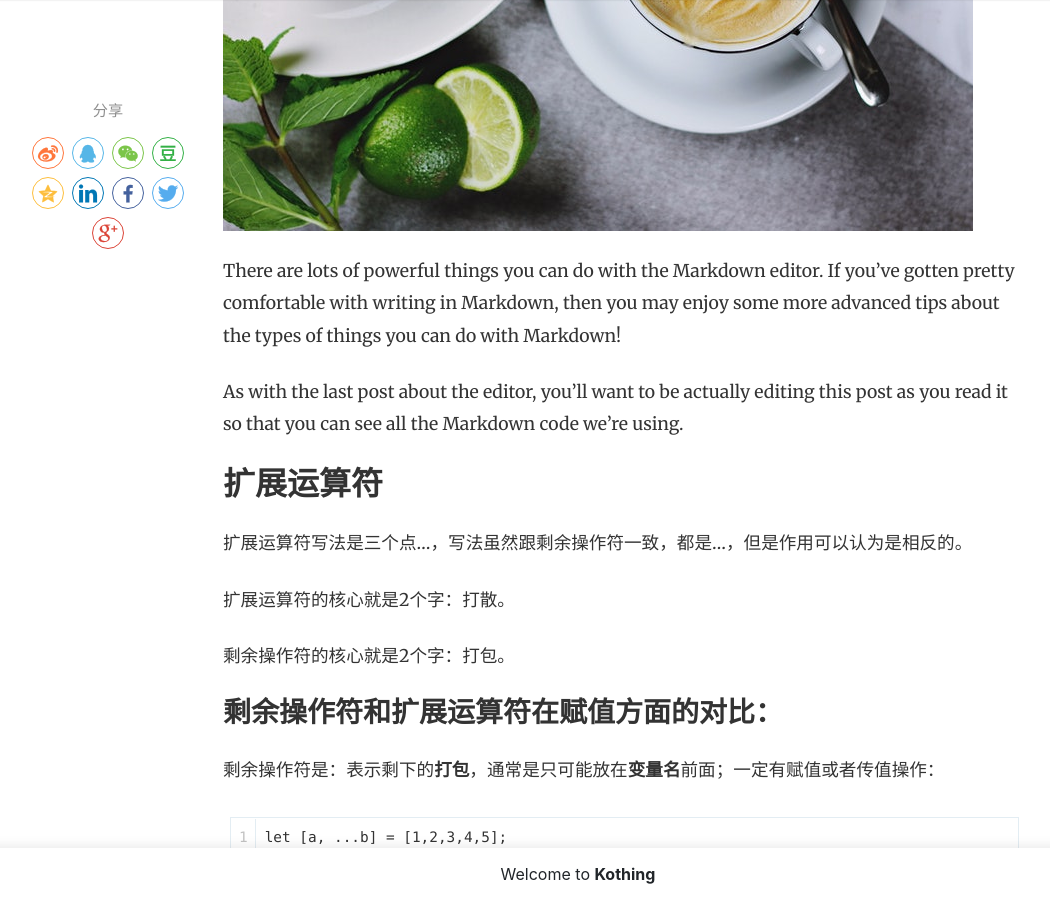
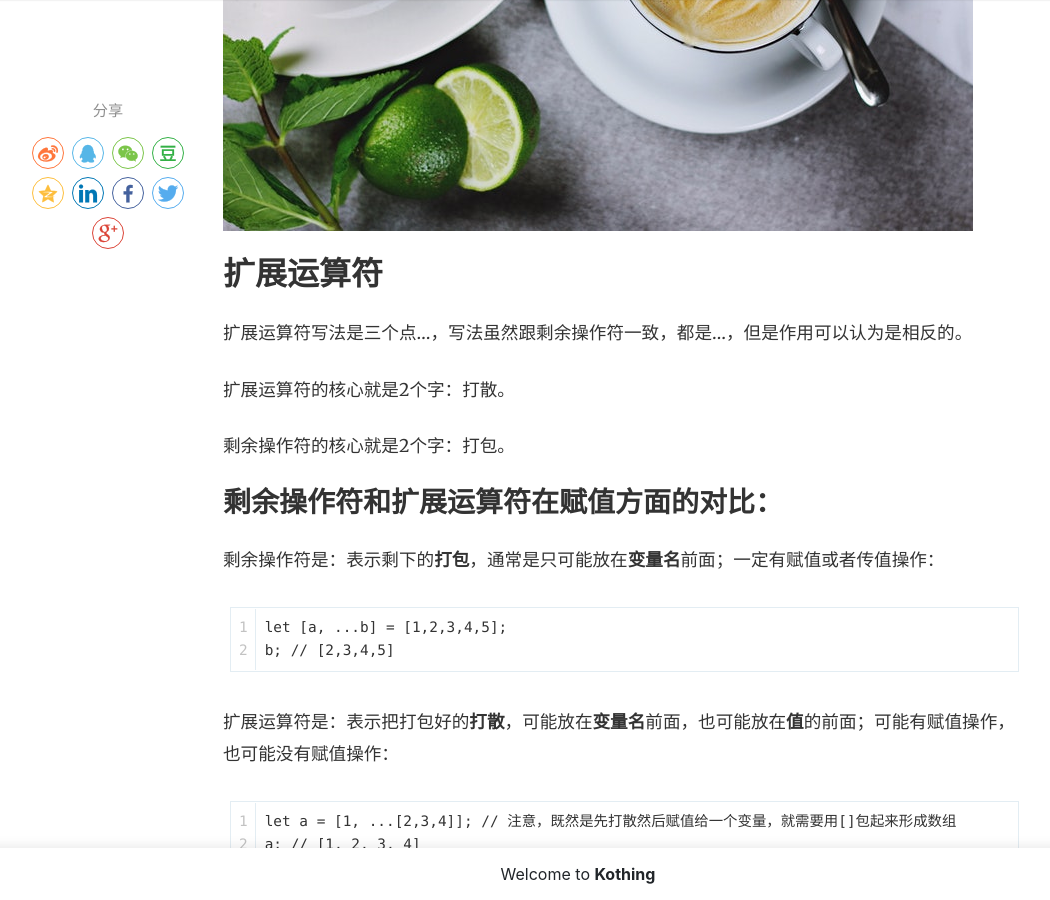
Before and after one commit to kothing/kothing.github.io, a Jekyll site: the page built from _posts/2019-06-12-powerful-things-markdown-editor.md, in a window 1280 px wide and 900 px high, scrolled down 742 px. Shown: the whole window, without its empty margins (62-1112 px from the left). Built offline with Jekyll 4.4.1, drawn with Linux system fonts in a browser that asks for light colours; nearby versions of some CDN libraries; comment, search, counter and statistics services are not loaded.

Commit message:
Update 2019-06-12-powerful-things-markdown-editor.md

```diff
--- a/_posts/2019-06-12-powerful-things-markdown-editor.md
+++ b/_posts/2019-06-12-powerful-things-markdown-editor.md
@@ -6,10 +6,6 @@
 image: assets/images/16.jpg
 rating: 4.5
 ---
-There are lots of powerful things you can do with the Markdown editor. If you've gotten pretty comfortable with writing in Markdown, then you may enjoy some more advanced tips about the types of things you can do with Markdown!
-
-As with the last post about the editor, you'll want to be actually editing this post as you read it so that you can see all the Markdown code we're using.
-
 
 ## 扩展运算符
 
```
